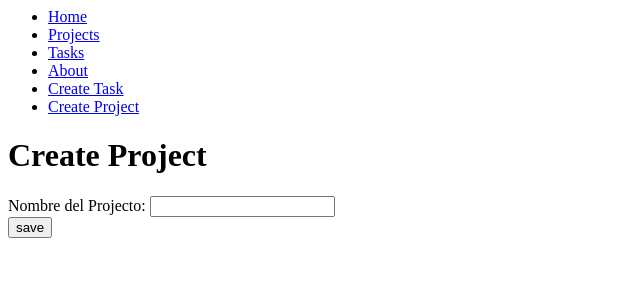
After one commit to CorvoHyatt/django_fundamentals, a Django app: page /create_project/ in a window 1280 px wide. The commit adds this page. Shown: the top 300 px of the page, without its empty margins (0-640 px from the left). Run offline with Django 5.2, Linux system fonts and the light colour scheme.

Commit message:
Url names added

```diff
--- a/myapp/forms.py
+++ b/myapp/forms.py
@@ -6,3 +6,7 @@ class CreateNewTask(forms.Form):
     description = forms.CharField(
         label="Descripcion de la tarea", widget=forms.Textarea
     )
+
+
+class CreateNewProject(forms.Form):
+    name = forms.CharField(label="Nombre del Projecto", max_length=200)
--- a/myapp/templates/layouts/base.html
+++ b/myapp/templates/layouts/base.html
@@ -1,19 +1,22 @@
 <nav>
 	<ul>
 		<li>
-			<a href="/">Home</a>
+			<a href=" {% url "index" %}">Home</a>
 		</li>
 		<li>
-			<a href="/projects">Projects</a>
+			<a href="{% url "projects" %}">Projects</a>
 		</li>
 		<li>
-			<a href="/tasks">Tasks</a>
+			<a href="{% url "tasks" %}">Tasks</a>
 		</li>
 		<li>
-			<a href="/about">About</a>
+			<a href="{% url "about" %}">About</a>
 		</li>
 		<li>
-			<a href="/create_task">Create Task</a>
+			<a href="{% url "create_task" %}">Create Task</a>
+		</li>
+		<li>
+			<a href="{% url "create_project" %}">Create Project</a>
 		</li>
 	</ul>
 </nav>
--- /dev/null
+++ b/myapp/templates/projects/create_project.html
@@ -0,0 +1,12 @@
+{% extends "layouts/base.html" %}
+
+{% block content %}
+<h1>Create Project</h1>
+<form action="" method="post">
+	{% csrf_token %}
+	{{form}}
+	<button>
+		save
+	</button>
+</form>
+{% endblock content %}
--- a/myapp/templates/projects.html
+++ b/myapp/templates/projects/projects.html
@@ -3,5 +3,5 @@
 <h1>Projects</h1>
 {% for project in projects %}
   <h1>{{ project.name }}</h1>
-{% endfor %}h1
+{% endfor %}
 {% endblock content %}
--- a/myapp/templates/create_task.html
+++ b/myapp/templates/tasks/create_task.html
@@ -1,7 +1,6 @@
 {% extends "layouts/base.html" %}
 {% block content %}
 <h1>Create a new Task</h1>
-{% if flag %} <h1>No es palindromo</h1> {% else %} <H1>Es palindromo</H1> {% endif %}
 <form method = "POST">
 	{% csrf_token %}
 	{{form.as_p}}
--- a/myapp/urls.py
+++ b/myapp/urls.py
@@ -2,10 +2,11 @@ from django.urls import path
 from . import views
 
 urlpatterns = [
-    path("", views.index),
-    path("about/", views.about),
-    path("hello/<str:username>", views.hello),
-    path("projects/", views.projects),
-    path("tasks/", views.tasks),
-    path("create_task/", views.create_task),
+    path("", views.index, name="index"),
+    path("about/", views.about, name="about"),
+    path("hello/<str:username>", views.hello, name="hello"),
+    path("projects/", views.projects, name="projects"),
+    path("tasks/", views.tasks, name="tasks"),
+    path("create_task/", views.create_task, name="create_task"),
+    path("create_project/", views.create_project, name="create_project"),
 ]
--- a/myapp/views.py
+++ b/myapp/views.py
@@ -1,7 +1,7 @@
 from django.http import HttpResponse, JsonResponse
 from .models import Proyect, Task
 from django.shortcuts import render, redirect
-from .forms import CreateNewTask
+from .forms import CreateNewTask, CreateNewProject
 
 
 # Create your views here.
@@ -28,13 +28,13 @@ def projects(request):
     # projects = list(Proyect.objects.values())
     query = Proyect.objects
     projects = query.all()
-    return render(request, "projects.html", {"projects": projects})
+    return render(request, "projects/projects.html", {"projects": projects})
 
 
 def tasks(request):
     tasks = Task.objects.all()
 
-    return render(request, "tasks.html", {"tasks": tasks})
+    return render(request, "tasks/tasks.html", {"tasks": tasks})
 
 
 def create_task(request):
@@ -42,7 +42,7 @@ def create_task(request):
     if request.method == "GET":
         # interface
         return render(
-            request, "create_task.html", {"form": CreateNewTask, "flag": flag}
+            request, "tasks/create_task.html", {"form": CreateNewTask, "flag": flag}
         )
     elif request.method == "POST":
         Task.objects.create(
@@ -50,4 +50,14 @@ def create_task(request):
             descritption=request.POST["description"],
             project_id=1,
         )
-        return redirect("/tasks/")
+        return redirect("tasks")
+
+
+def create_project(request):
+    if request.method == "GET":
+        return render(
+            request, "projects/create_project.html", {"form": CreateNewProject}
+        )
+    else:
+        Proyect.objects.create(name=request.POST["name"])
+        return redirect("projects")
```
Also changed, not shown: db.sqlite3, myapp/templates/tasks/tasks.html (renamed from myapp/templates/tasks.html).
